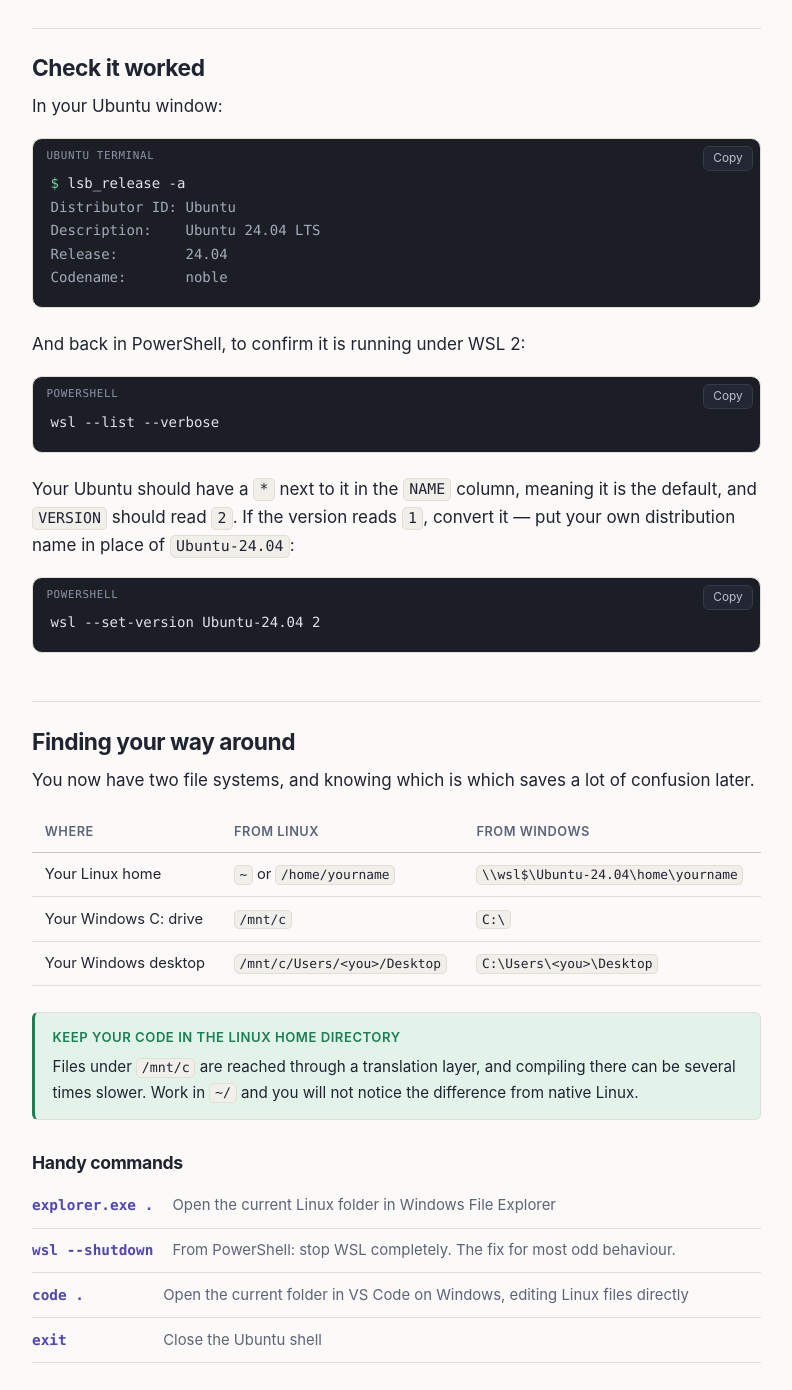
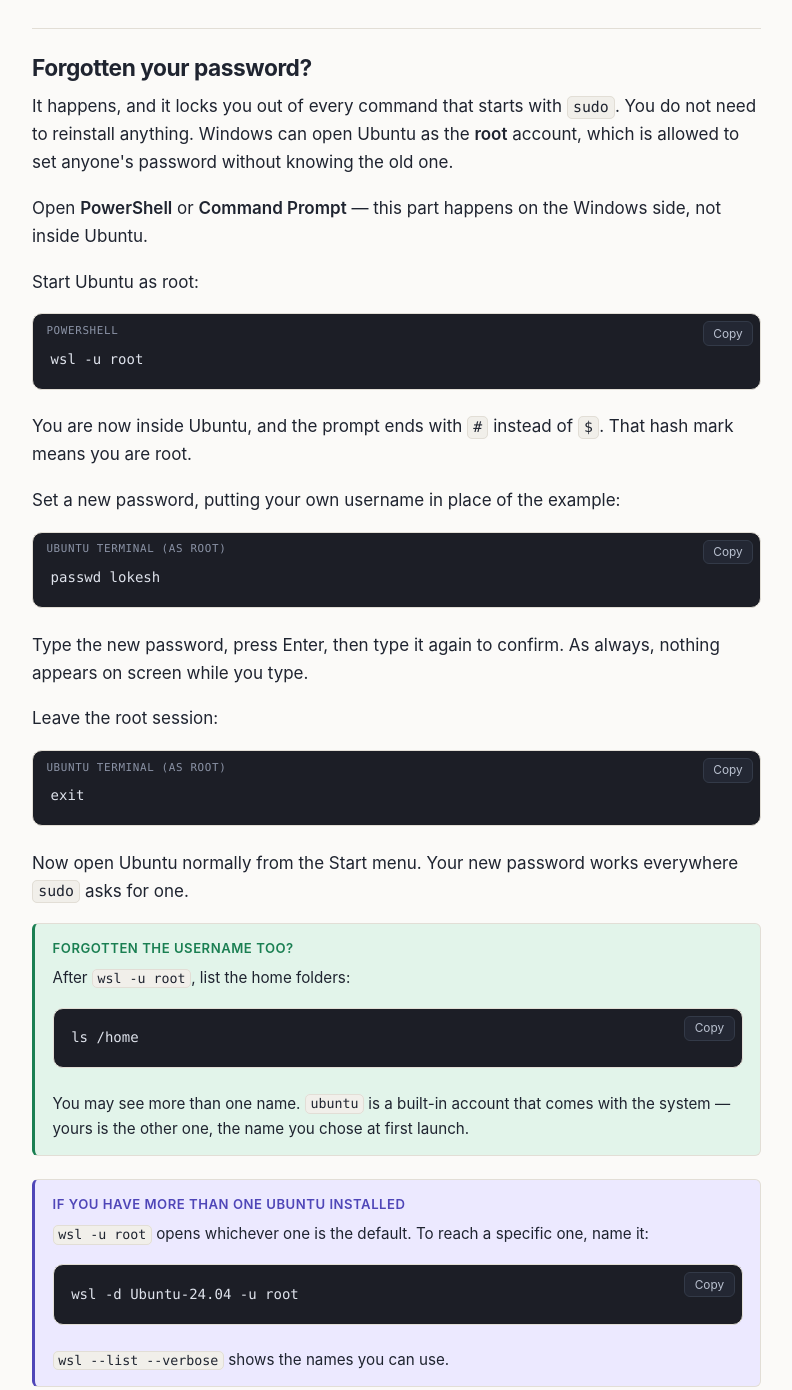
Before and after one commit to aikaryashala/system_setup, a plain HTML site: page docs/01_install_ubuntu/index.html in a window 1280 px wide. Shown: the part 2600-3990 px from the top of the page, without its empty margins (92-884 px from the left). Drawn offline with Linux system fonts and the light colour scheme.

Commit message:
forgot ubuntu password
Entire-Checkpoint: 439c8c6d2286

```diff
--- a/docs/01_install_ubuntu/index.html
+++ b/docs/01_install_ubuntu/index.html
@@ -160,6 +160,82 @@
     </p>
   </div>
 
+  <h2 id="forgot-password">Forgotten your password?</h2>
+
+  <p>
+    It happens, and it locks you out of every command that starts with
+    <code>sudo</code>. You do not need to reinstall anything. Windows can open
+    Ubuntu as the <strong>root</strong> account, which is allowed to set anyone's
+    password without knowing the old one.
+  </p>
+
+  <p>
+    Open <strong>PowerShell</strong> or <strong>Command Prompt</strong> — this
+    part happens on the Windows side, not inside Ubuntu.
+  </p>
+
+  <p>Start Ubuntu as root:</p>
+
+  <div class="codeblock" data-label="powershell">
+<pre><code>wsl -u root</code></pre>
+  </div>
+
+  <p>
+    You are now inside Ubuntu, and the prompt ends with <code>#</code> instead of
+    <code>$</code>. That hash mark means you are root.
+  </p>
+
+  <p>Set a new password, putting your own username in place of the example:</p>
+
+  <div class="codeblock" data-label="ubuntu terminal (as root)">
+<pre><code>passwd lokesh</code></pre>
+  </div>
+
+  <p>
+    Type the new password, press Enter, then type it again to confirm. As
+    always, nothing appears on screen while you type.
+  </p>
+
+  <p>Leave the root session:</p>
+
+  <div class="codeblock" data-label="ubuntu terminal (as root)">
+<pre><code>exit</code></pre>
+  </div>
+
+  <p>
+    Now open Ubuntu normally from the Start menu. Your new password works
+    everywhere <code>sudo</code> asks for one.
+  </p>
+
+  <div class="callout tip">
+    <div class="callout-title">Forgotten the username too?</div>
+    <p>
+      After <code>wsl -u root</code>, list the home folders:
+    </p>
+    <div class="codeblock">
+<pre><code>ls /home</code></pre>
+    </div>
+    <p>
+      You may see more than one name. <code>ubuntu</code> is a built-in account
+      that comes with the system — yours is the other one, the name you chose at
+      first launch.
+    </p>
+  </div>
+
+  <div class="callout note">
+    <div class="callout-title">If you have more than one Ubuntu installed</div>
+    <p>
+      <code>wsl -u root</code> opens whichever one is the default. To reach a
+      specific one, name it:
+    </p>
+    <div class="codeblock">
+<pre><code>wsl -d Ubuntu-24.04 -u root</code></pre>
+    </div>
+    <p>
+      <code>wsl --list --verbose</code> shows the names you can use.
+    </p>
+  </div>
+
   <h2 id="verify">Check it worked</h2>
 
   <p>In your Ubuntu window:</p>
@@ -248,6 +324,13 @@
     (often listed as <em>SVM Mode</em> or <em>Virtualization Technology</em>).
   </p>
 
+  <h3>“Sorry, try again” whenever I use sudo</h3>
+  <p>
+    That is the password prompt refusing what you typed. If you cannot remember
+    it, see <a href="#forgot-password">forgotten your password</a> above — it can
+    be reset from Windows in about a minute.
+  </p>
+
   <h3>“The term 'wsl' is not recognized”</h3>
   <p>
     The Windows features have not finished installing. Restart the computer and
```
